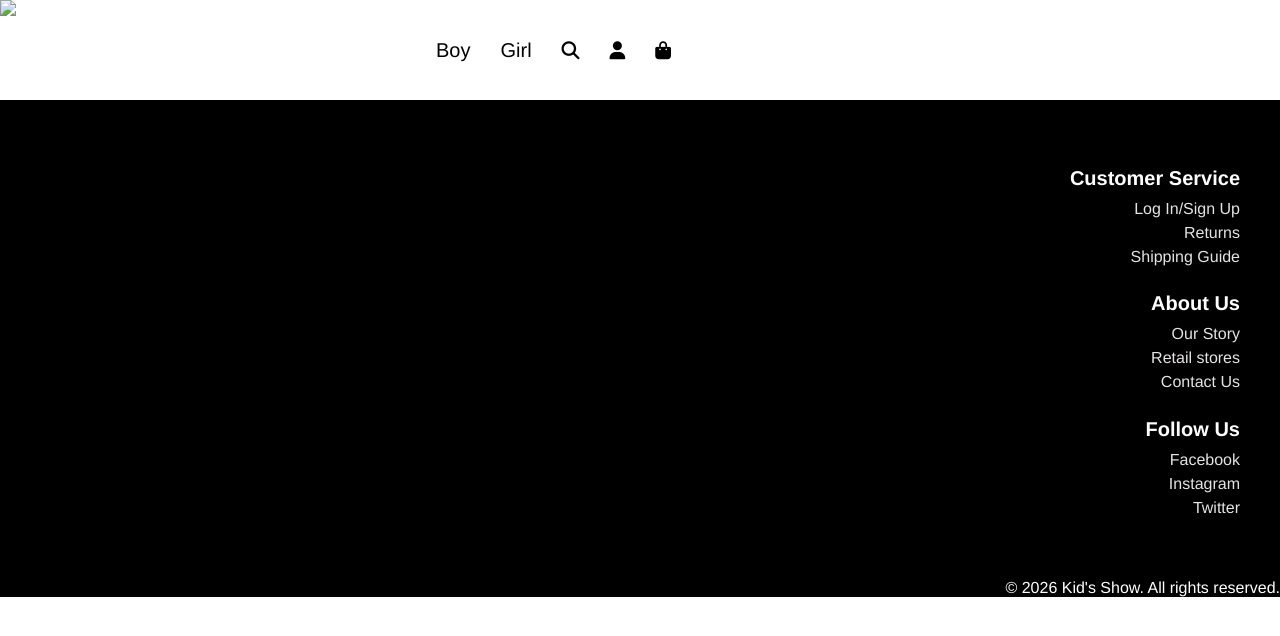
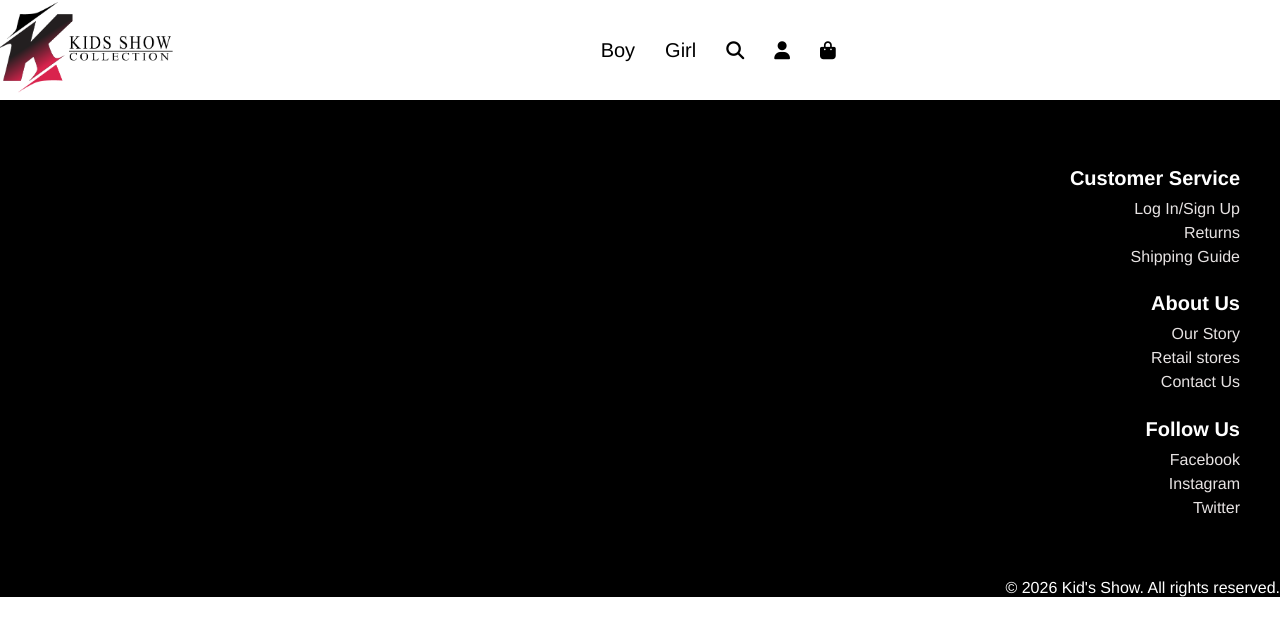
Before and after one commit to Eza032/Kids_Project, a plain HTML site: page cart.html in a window 1280 px wide. Drawn offline with Linux system fonts and the light colour scheme.

Commit message:
Update cart.html

```diff
--- a/cart.html
+++ b/cart.html
@@ -11,7 +11,7 @@
 <body>
   <nav class="navbar1">
     <!-- Replace logo text with Outfitters -->
-    <a href="index.html" class="logo"><img src="/Users/User/Kids Project/asset/K logo1.png"></a>
+    <a href="index.html" class="logo"><img src="klogo.png"></a>
     <ul>
       <li><a href="boy.html">Boy</a></li>
       <li><a href="girl.html">Girl</a></li>
```
